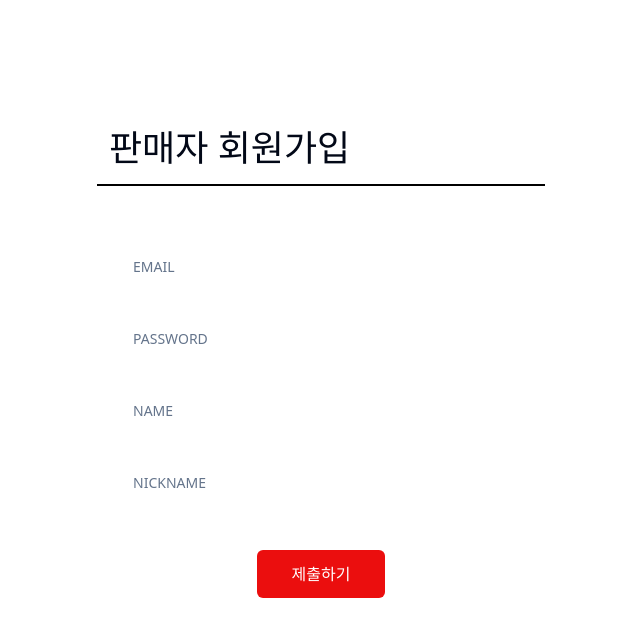
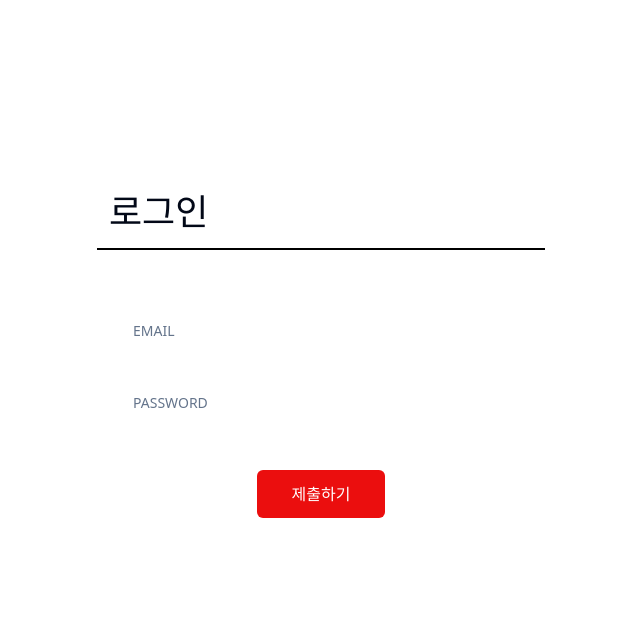
Before and after one commit to yangwonjoon/Uniform-ExtraTime, a React (Vite) app: page /login in a window 1280 px wide. Shown: the top 636 px of the page, without its empty margins (319-959 px from the left). Built offline with nearby package versions, Linux system fonts and the light colour scheme.

Commit message:
[feat] firebase login 연동

```diff
--- a/package.json
+++ b/package.json
@@ -18,6 +18,7 @@
     "lucide-react": "^0.371.0",
     "react": "^18.2.0",
     "react-dom": "^18.2.0",
+    "react-router-dom": "^6.22.3",
     "tailwind-merge": "^2.2.2",
     "tailwindcss-animate": "^1.0.7"
   },
--- a/src/App.tsx
+++ b/src/App.tsx
@@ -1,18 +1,20 @@
-// App.js
 import "./App.css";
-import {
-  createUserWithEmailAndPassword,
-} from "firebase/auth";
+import { createUserWithEmailAndPassword, } from "firebase/auth";
 import { auth } from "./firebase";
 import { SellerSignUp } from "./page/signup/sellerSignUp";
+import { SellerLogin } from "./page/login/sellerLogin";
+import { Route, Routes } from "react-router-dom";
 
 
 const App = () => {
 
-
   return (
     <div className="App container mx-auto my-0 w-1/2 h-screen">
-      <SellerSignUp></SellerSignUp>
+      <Routes>
+        <Route path="/" element={<SellerSignUp></SellerSignUp>}></Route>
+        <Route path="/login" element={<SellerLogin></SellerLogin>}></Route>
+      </Routes>
+
     </div>
   );
 };
--- a/src/main.tsx
+++ b/src/main.tsx
@@ -2,9 +2,12 @@ import React from 'react'
 import ReactDOM from 'react-dom/client'
 import App from './App.tsx'
 import './index.css'
+import { BrowserRouter } from "react-router-dom";
 
 ReactDOM.createRoot(document.getElementById('root')!).render(
     <React.StrictMode>
-        <App />
+        <BrowserRouter>
+            <App />
+        </BrowserRouter>
     </React.StrictMode>,
 )
--- /dev/null
+++ b/src/page/login/sellerLogin.tsx
@@ -0,0 +1,58 @@
+import { Input } from "@/components/ui/input"
+import { useState } from "react";
+import { signInWithEmailAndPassword } from "firebase/auth";
+import { auth } from "../../firebase";
+
+export const SellerLogin = () => {
+
+    const [formData, setFormData] = useState({
+        email: '',
+        password: '',
+    });
+
+    console.log(formData)
+
+    const login = async () => {
+
+        try {
+            const userCredential = await signInWithEmailAndPassword(
+                auth,
+                formData.email,
+                formData.password
+            );
+            console.log(userCredential)
+        } catch (error) {
+            console.error(error);
+        }
+    };
+
+    return (
+        <>
+            <div className="seller-container pt-48 pl-16 pr-16">
+                <div>
+                    <h1 className="text-4xl pl-3">로그인</h1>
+                    <hr className="border-t-2 border-black my-4"></hr>
+                </div>
+                <div className="p-10 pl-6 pr-6">
+                    <Input type="EMAIL" placeholder="EMAIL" className="w-5/6 h-12 mb-6 border-0"
+                        onChange={(e) => {
+                            setFormData({
+                                ...formData,
+                                email: e.target.value
+                            })
+                        }} />
+                    <Input type="PASSWORD" placeholder="PASSWORD" className="w-5/6 h-12 mb-6 border-0"
+                        onChange={(e) => {
+                            setFormData({
+                                ...formData,
+                                password: e.target.value
+                            })
+                        }} />
+                    <div className="text-center pt-5">
+                        <button className="bg-main w-32 h-12 rounded-md text-white" onClick={login}>제출하기</button>
+                    </div>
+                </div>
+            </div>
+        </>
+    )
+}
--- a/src/page/signup/sellerSignUp.tsx
+++ b/src/page/signup/sellerSignUp.tsx
@@ -2,9 +2,12 @@ import { useState } from "react";
 import { Input } from "@/components/ui/input"
 import { createUserWithEmailAndPassword } from "firebase/auth";
 import { auth, db } from "../../firebase";
-import { addDoc, collection, getDocs, query } from "firebase/firestore";
+import { addDoc, collection } from "firebase/firestore";
+import { useNavigate } from "react-router-dom";
 
 export const SellerSignUp = () => {
+
+    const navigate = useNavigate()
 
     const [formData, setFormData] = useState({
         email: '',
@@ -26,6 +29,7 @@ export const SellerSignUp = () => {
                 isSeller: formData.isSeller
             });
             console.log(user_doc)
+            navigate('/login')
 
         } catch (error) {
             console.error(error);
```
Also changed, not shown: 1 other file (tests, documents, lock files or other folders).
